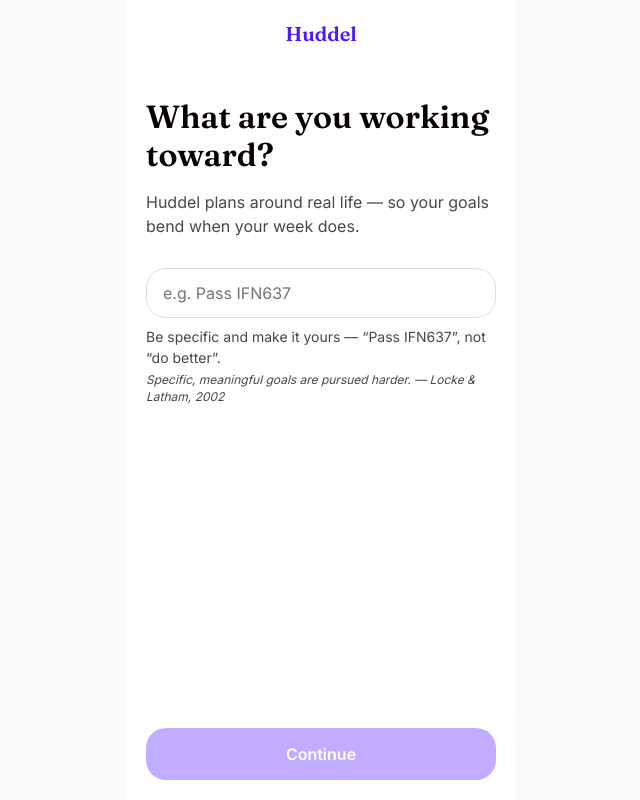
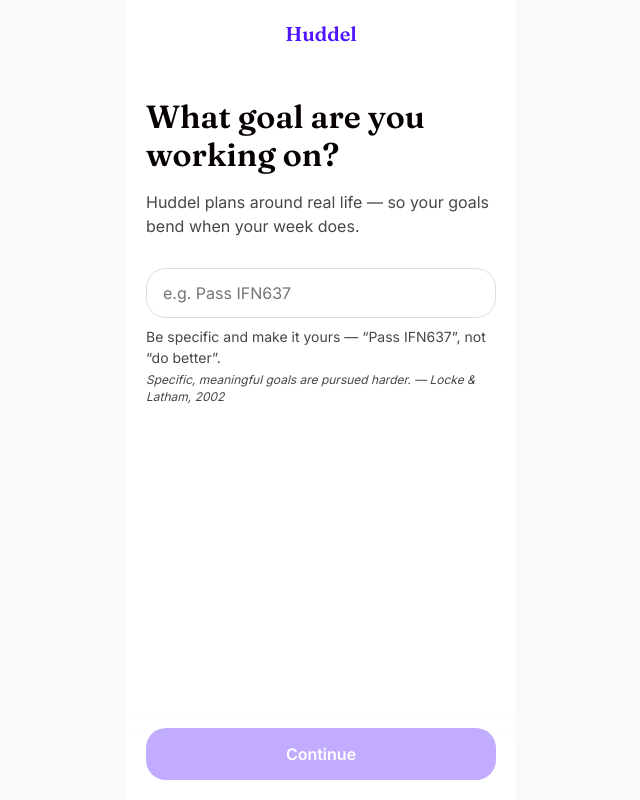
Before and after one commit to qut-ifn-637/huddel-redesign, a React (Vite) app: page / in a window 1280 px wide. Shown: the whole page, without its empty margins (319-959 px from the left). Built offline with nearby package versions, Linux system fonts and the light colour scheme.

Commit message:
feat: clearer goal-setup heading (mentions 'goal')

```diff
--- a/src/screens/GoalSetup.jsx
+++ b/src/screens/GoalSetup.jsx
@@ -15,7 +15,7 @@
   return (
     <div className="screenPad">
       <div className={styles.brand}>Huddel</div>
-      <h1 className={styles.headline}>What are you working toward?</h1>
+      <h1 className={styles.headline}>What goal are you working on?</h1>
       <p className={styles.subhead}>
         Huddel plans around real life — so your goals bend when your week does.
       </p>
```
Also changed, not shown: 2 other files (tests, documents, lock files or other folders).
